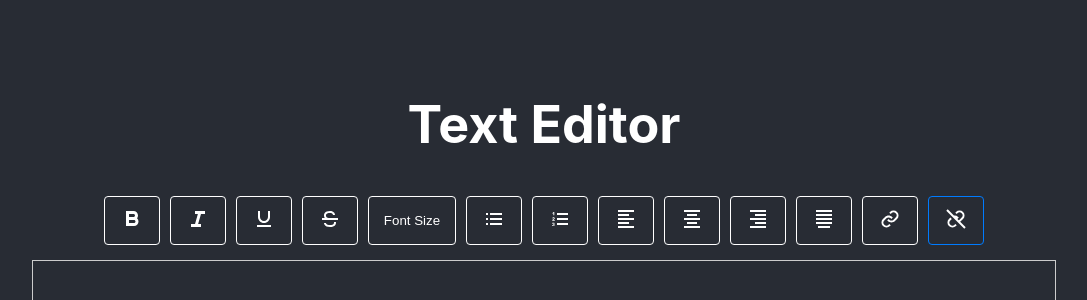
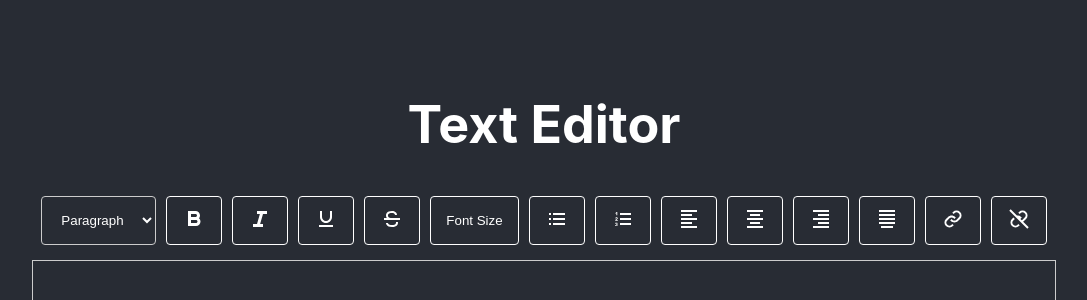
Before and after one commit to AnishPatil2495/HTML-Text-editor, a React (Create React App) app: page / in a window 1280 px wide. Shown: the part 180-480 px from the top of the page, without its empty margins (96-1183 px from the left). Built offline with nearby package versions, Linux system fonts and the light colour scheme.

Commit message:
Selection improvements

```diff
--- a/src/TextEditor.jsx
+++ b/src/TextEditor.jsx
@@ -1,21 +1,12 @@
-import React, { useState, useRef, useEffect } from "react";
-
+import React, { useState, useEffect } from "react";
 import "./TextEditor.css";
 import { EditorButton } from "./components/button/button";
 import { icons } from "./assets";
 
-export const maintainCaretPosition = (event) => {
-  const caret = event.target.selectionStart;
-  const element = event.target;
-  window.requestAnimationFrame(() => {
-    element.selectionStart = caret;
-    element.selectionEnd = caret;
-  });
-};
-
 const TextEditor = () => {
-  const [activeCommand, setActiveCommand] = useState("");
-  const [editorContent, setEditorContent] = useState();
+  const [activeCommands, setActiveCommands] = useState([]);
+  const [editorContent, setEditorContent] = useState("");
+  const [selectedBlock, setSelectedBlock] = useState("p"); // Default to paragraph
 
   const applyStyle = (tag, style = {}) => {
     const selection = window.getSelection();
@@ -49,6 +40,15 @@ const TextEditor = () => {
   };
 
   const toggleStyle = (tag, style = {}) => {
+    setActiveCommands((prevCommands) => {
+      const isActive = prevCommands.includes(tag);
+      if (isActive) {
+        return prevCommands.filter((cmd) => cmd !== tag);
+      } else {
+        return [...prevCommands, tag];
+      }
+    });
+
     const selection = window.getSelection();
     if (!selection.rangeCount) return;
 
@@ -65,6 +65,15 @@ const TextEditor = () => {
   };
 
   const toggleList = (listType) => {
+    setActiveCommands((prevCommands) => {
+      const isActive = prevCommands.includes(listType);
+      if (isActive) {
+        return prevCommands.filter((cmd) => cmd !== listType);
+      } else {
+        return [...prevCommands, listType];
+      }
+    });
+
     const selection = window.getSelection();
     if (!selection.rangeCount) return;
 
@@ -91,6 +100,14 @@ const TextEditor = () => {
   };
 
   const justifyText = (alignment) => {
+    setActiveCommands((prevCommands) => {
+      const isActive = prevCommands.includes(alignment);
+      if (isActive) {
+        return prevCommands.filter((cmd) => cmd !== alignment);
+      } else {
+        return [...prevCommands, alignment];
+      }
+    });
     toggleStyle("div", { textAlign: alignment });
   };
 
@@ -98,6 +115,7 @@ const TextEditor = () => {
     const url = prompt("Enter the URL");
     if (!url) return;
 
+    setActiveCommands((prevCommands) => [...prevCommands, "a"]);
     const selection = window.getSelection();
     if (!selection.rangeCount) return;
 
@@ -110,52 +128,200 @@ const TextEditor = () => {
   };
 
   const unlink = () => {
-    removeStyle("a");
+    const selection = window.getSelection();
+    if (!selection.rangeCount) return;
+
+    const parent = selection.anchorNode.parentNode;
+    if (parent.tagName === "A") {
+      removeStyle("a");
+      setActiveCommands((prevCommands) =>
+        prevCommands.filter((cmd) => cmd !== "a")
+      );
+    }
   };
+
+  const changeBlockType = (blockType) => {
+    const selection = window.getSelection();
+    if (!selection.rangeCount) return;
+
+    const range = selection.getRangeAt(0);
+    const parent = selection.anchorNode.parentNode;
+
+    const newBlock = document.createElement(blockType);
+
+    newBlock.appendChild(range.extractContents());
+
+    range.insertNode(newBlock);
+
+    const newRange = document.createRange();
+    newRange.selectNodeContents(newBlock);
+    selection.removeAllRanges();
+    selection.addRange(newRange);
+
+    setSelectedBlock(blockType);
+    setEditorContent(document.getElementById("editor").innerHTML);
+  };
+
+  const checkActiveCommands = () => {
+    const selection = window.getSelection();
+    if (!selection.rangeCount) return;
+
+    const parent = selection.anchorNode.parentNode;
+    const commandMap = {
+      B: "b",
+      I: "i",
+      U: "u",
+      STRIKE: "strike",
+      UL: "ul",
+      OL: "ol",
+      A: "a",
+      DIV_LEFT: "justifyLeft",
+      DIV_CENTER: "justifyCenter",
+      DIV_RIGHT: "justifyRight",
+      DIV_JUSTIFY: "justify",
+      SPAN_24PX: "span",
+    };
+
+    const tagName = parent.tagName;
+    const style = parent.style;
+
+    let activeCmds = [];
+    if (tagName === "DIV") {
+      switch (style.textAlign) {
+        case "left":
+          activeCmds.push(commandMap.DIV_LEFT);
+          break;
+        case "center":
+          activeCmds.push(commandMap.DIV_CENTER);
+          break;
+        case "right":
+          activeCmds.push(commandMap.DIV_RIGHT);
+          break;
+        case "justify":
+          activeCmds.push(commandMap.DIV_JUSTIFY);
+          break;
+        default:
+          activeCmds = activeCmds.filter((cmd) => !cmd.startsWith("justify"));
+      }
+    } else if (tagName === "SPAN" && style.fontSize === "24px") {
+      activeCmds.push(commandMap.SPAN_24PX);
+    } else {
+      const cmd = commandMap[tagName];
+      if (cmd) activeCmds.push(cmd);
+    }
+
+    setActiveCommands((prevCommands) => {
+      return [...new Set([...prevCommands, ...activeCmds])];
+    });
+
+    // Set the selected block type (p, h1, h2, etc.) only if it has changed
+    if (["P", "H1", "H2", "H3", "H4", "H5", "H6"].includes(tagName)) {
+      setSelectedBlock((prevBlock) => {
+        return prevBlock !== tagName.toLowerCase()
+          ? tagName.toLowerCase()
+          : prevBlock;
+      });
+    }
+  };
+
+  useEffect(() => {
+    document
+      .getElementById("editor")
+      .addEventListener("mouseup", checkActiveCommands);
+    document
+      .getElementById("editor")
+      .addEventListener("keyup", checkActiveCommands);
+  }, []);
 
   return (
     <div className="text-editor">
       <div className="toolbar">
-        <EditorButton onClick={() => toggleStyle("b")} icon={icons.bold} />
-        <EditorButton onClick={() => toggleStyle("i")} icon={icons.italic} />
-        <EditorButton onClick={() => toggleStyle("u")} icon={icons.underline} />
+        <select
+          value={selectedBlock}
+          onChange={(e) => changeBlockType(e.target.value)}
+          style={{
+            padding: "10px 15px",
+            margin: "5px",
+            borderRadius: "4px",
+            border: "1px solid #ccc",
+            backgroundColor: "#282c34",
+            color: "#ffffff",
+            cursor: "pointer",
+          }}
+        >
+          <option value="p">Paragraph</option>
+          <option value="h1">Heading 1</option>
+          <option value="h2">Heading 2</option>
+          <option value="h3">Heading 3</option>
+          <option value="h4">Heading 4</option>
+          <option value="h5">Heading 5</option>
+          <option value="h6">Heading 6</option>
+        </select>
+        <EditorButton
+          onClick={() => toggleStyle("b")}
+          icon={icons.bold}
+          isActive={activeCommands.includes("b")}
+        />
+        <EditorButton
+          onClick={() => toggleStyle("i")}
+          icon={icons.italic}
+          isActive={activeCommands.includes("i")}
+        />
+        <EditorButton
+          onClick={() => toggleStyle("u")}
+          icon={icons.underline}
+          isActive={activeCommands.includes("u")}
+        />
         <EditorButton
           onClick={() => toggleStyle("strike")}
           icon={icons.strikethrough}
+          isActive={activeCommands.includes("strike")}
         />
-        <EditorButton onClick={changeFontSize} label="Font Size" />
+        <EditorButton
+          onClick={changeFontSize}
+          label="Font Size"
+          isActive={activeCommands.includes("span")}
+        />
         <EditorButton
           onClick={() => toggleList("ul")}
           icon={icons.unorderedlist}
-          isActive={activeCommand === "insertUnorderedList"}
+          isActive={activeCommands.includes("ul")}
         />
         <EditorButton
           onClick={() => toggleList("ol")}
           icon={icons.orderedlist}
-          isActive={activeCommand === "insertOrderedList"}
+          isActive={activeCommands.includes("ol")}
         />
         <EditorButton
           onClick={() => justifyText("left")}
           icon={icons.alignLeft}
-          isActive={activeCommand === "justifyLeft"}
+          isActive={activeCommands.includes("justifyLeft")}
         />
         <EditorButton
           onClick={() => justifyText("center")}
           icon={icons.alightCenter}
-          isActive={activeCommand === "justifyCenter"}
+          isActive={activeCommands.includes("justifyCenter")}
         />
         <EditorButton
           onClick={() => justifyText("right")}
           icon={icons.alignRight}
-          isActive={activeCommand === "justifyRight"}
+          isActive={activeCommands.includes("justifyRight")}
         />
         <EditorButton
           onClick={() => justifyText("justify")}
           icon={icons.alignJustify}
-          isActive={activeCommand === "justifyFull"}
+          isActive={activeCommands.includes("justify")}
         />
-        <EditorButton onClick={createLink} icon={icons.link} />
-        <EditorButton onClick={unlink} icon={icons.unlink} isActive={true} />
+        <EditorButton
+          onClick={createLink}
+          icon={icons.link}
+          isActive={activeCommands.includes("a")}
+        />
+        <EditorButton
+          onClick={unlink}
+          icon={icons.unlink}
+          isActive={false} // Unlink is never active initially
+        />
       </div>
       <div
         id="editor"
```
